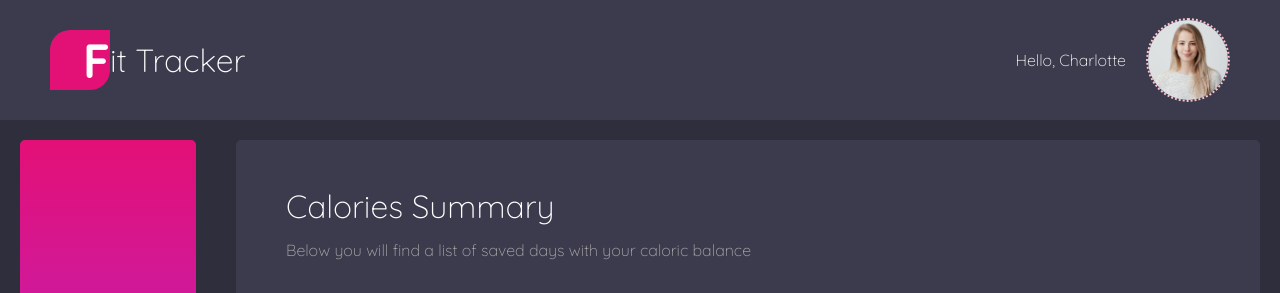
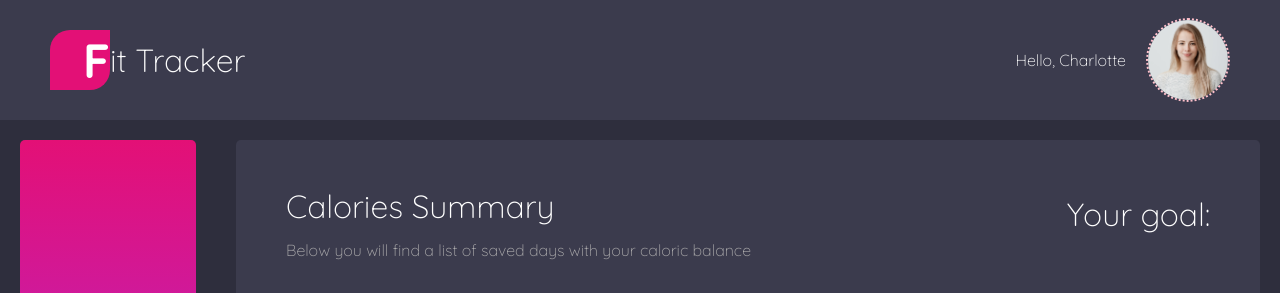
Before and after one commit to jaremkiwkupka/FitTracker, a React (Create React App) app in the folder fittracker/: page /summary in a window 1280 px wide. Shown: the top 293 px of the page. Built offline with nearby package versions, Linux system fonts and the light colour scheme; no server answers.

Commit message:
Display calories goal upon the Summary table

```diff
--- a/fittracker/src/components/Summary/Summary.js
+++ b/fittracker/src/components/Summary/Summary.js
@@ -5,6 +5,7 @@ import "./Summary.scss";
 export const Summary = () => {
 
     const [daySummary, setDaySummary] = useState([]);
+    const [caloricNeeds, setCaloricNeeds] = useState("");
 
     useEffect(() => {
         fetch('http://localhost:4000/saveTheDay', {
@@ -15,6 +16,15 @@ export const Summary = () => {
             })
     }, []);
 
+    useEffect(() => {
+        fetch('http://localhost:4000/caloricNeeds', {
+            method: "GET"
+        }).then((res) => res.json())
+            .then((value) => {
+                setCaloricNeeds(value);
+            })
+    })
+
     return (
         <div className="container">
             <Menu />
@@ -23,6 +33,9 @@ export const Summary = () => {
                     <div>
                         <h2 className="heading summary-heading">Calories Summary</h2>
                         <p className="paragraph">Below you will find a list of saved days with your caloric balance</p>
+                    </div>
+                    <div>
+                        <p className="heading goal-heading">Your goal: <span>{caloricNeeds.caloricContent}</span></p>
                     </div>
                 </section>
                 <section className="summary-content">
--- a/fittracker/src/components/Summary/Summary.scss
+++ b/fittracker/src/components/Summary/Summary.scss
@@ -1,8 +1,22 @@
+table {
+  margin-bottom: 50px;
+}
 .summary-container {
   width: 80vw;
   border-radius: 5px;
   background-color: #3b3b4d;
   margin: 20px;
+}
+.summary-container--heading {
+  display: flex;
+  justify-content: space-between;
+  align-items: center;
+}
+.goal-heading {
+  margin-right: 50px;
+  span {
+   color: #e31076;
+  }
 }
 .summary-content {
   display: flex;
```
